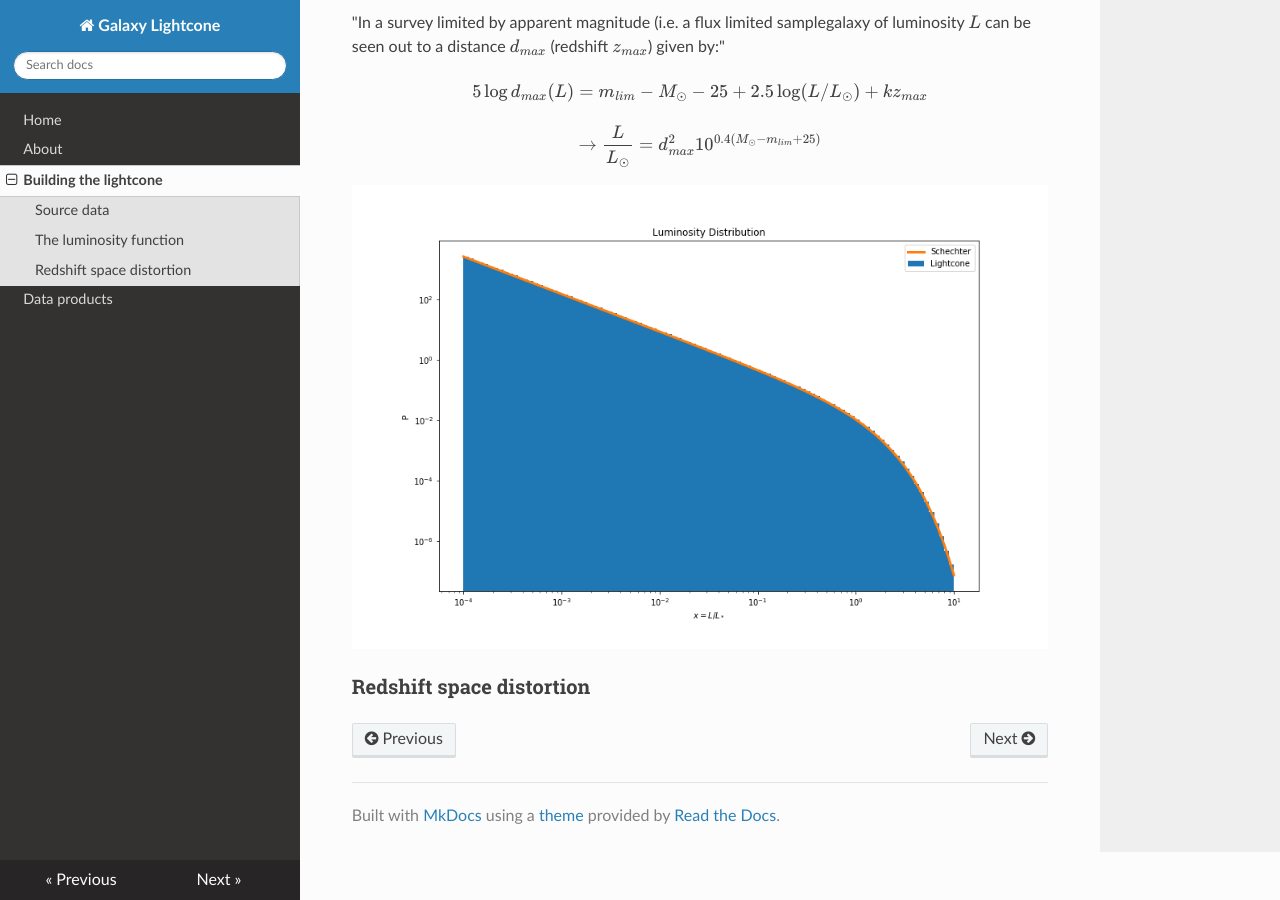
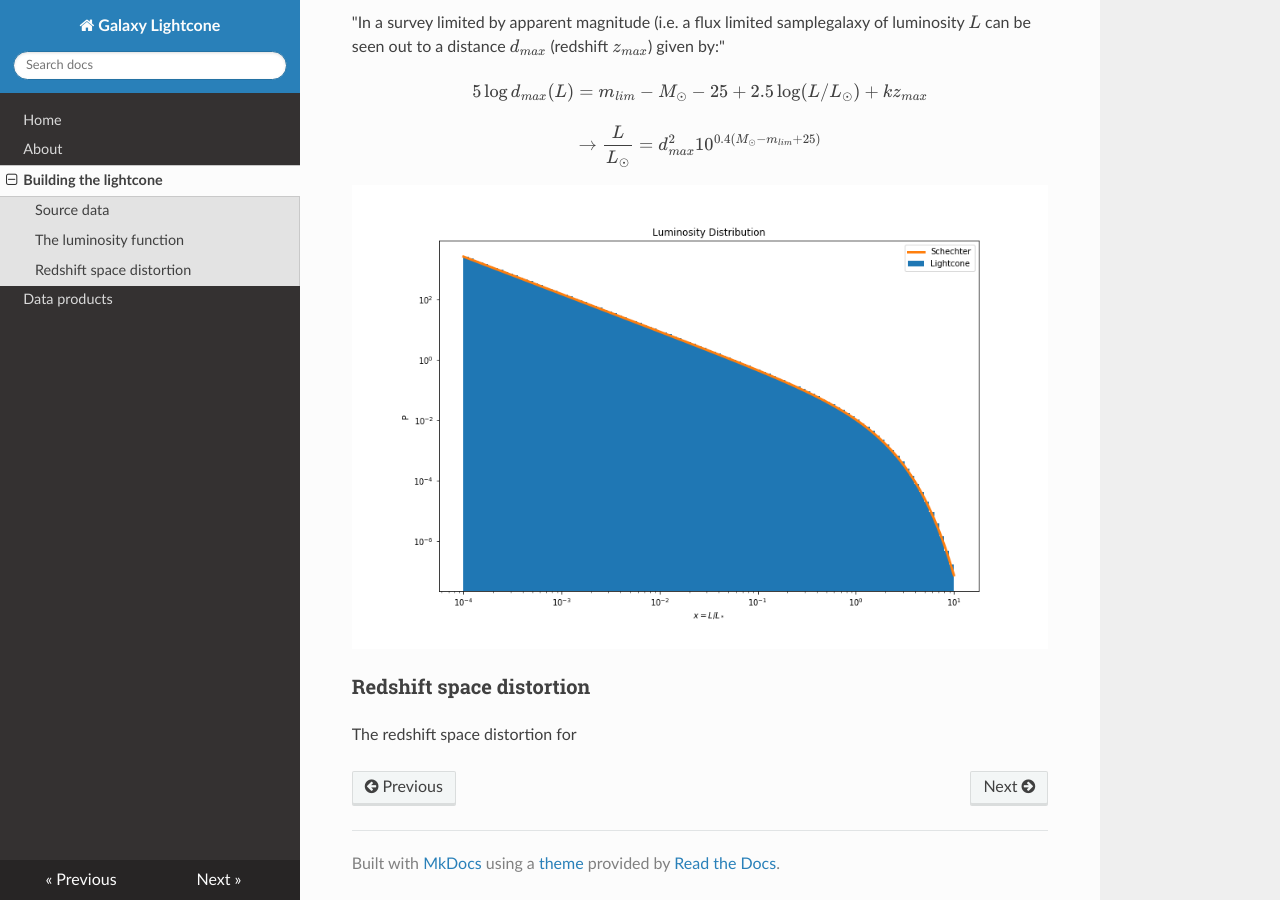
Before and after one commit to rajbooth/Lightcone, an MkDocs documentation site: the page built from docs/building_lightcone.md, in a window 1280 px wide and 900 px high, scrolled down 1680 px. Built offline with MkDocs 1.6.1, drawn with Linux system fonts in a browser that asks for light colours; nearby versions of some CDN libraries; formulas are drawn with MathJax 3.

Commit message:
docs/building_lightcone.md updated from https://stackedit.io/

```diff
--- a/docs/building_lightcone.md
+++ b/docs/building_lightcone.md
@@ -33,7 +33,8 @@ $$ \rightarrow \frac{L}{L_\odot} = d_{max}^2 10^{0.4(M_\odot - m_{lim} + 25)} $$
 ![Luminosity distribution](https://github.com/rajbooth/Lightcone/raw/master/images/Luminosity_Distribution.png)
 
 ### Redshift space distortion
-
+The redshift space distortion for
 <!--stackedit_data:
-eyJoaXN0b3J5IjpbMTczMDA1NDUwOSw4MTA5MjMwNTJdfQ==
+eyJoaXN0b3J5IjpbLTU5MzAwMzgzMywxNzMwMDU0NTA5LDgxMD
+kyMzA1Ml19
 -->
```
